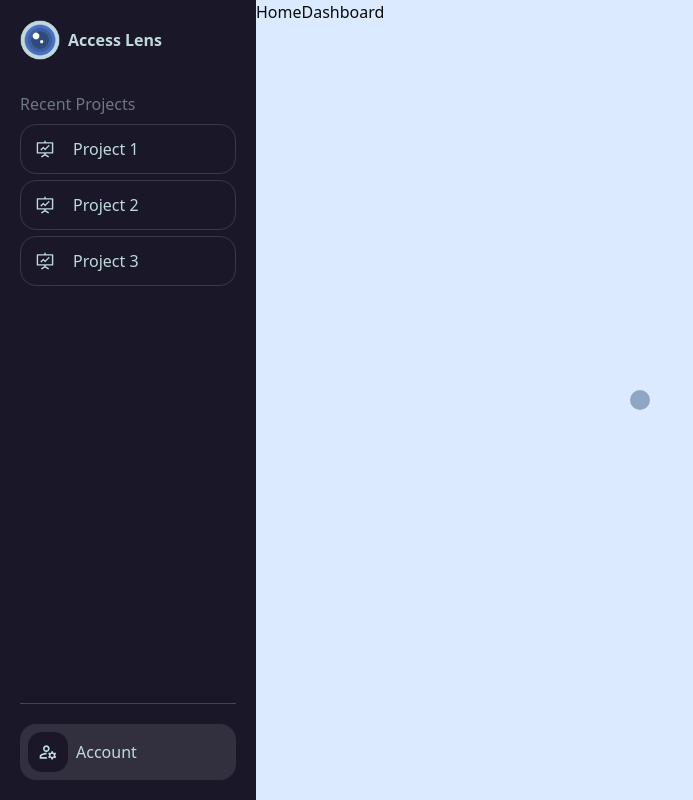
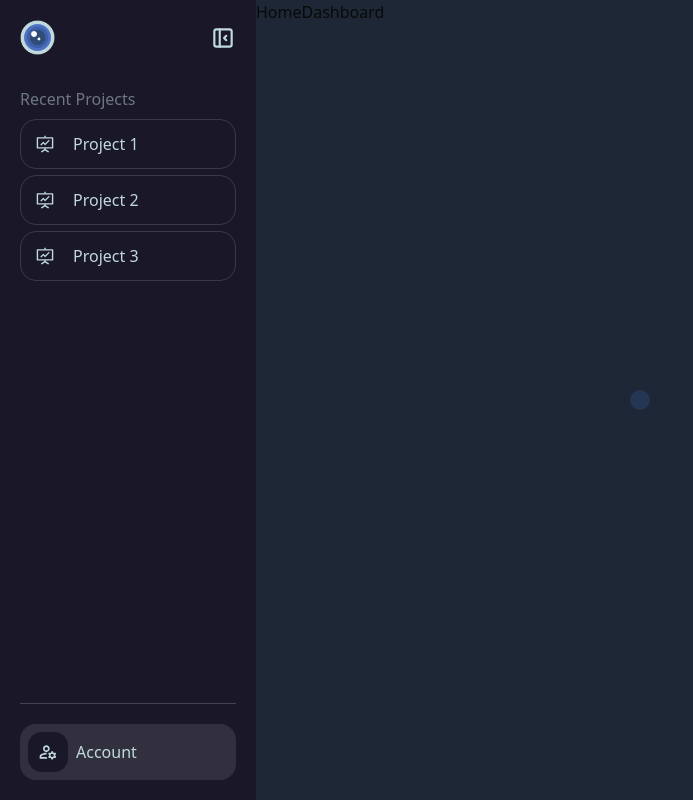
Before and after one commit to NamanMeravi/AccessLens, a React (Vite) app in the folder frontend/: page /dashboard/home in a window 1280 px wide. Shown: the whole page, without its empty margins (0-693 px from the left). Built offline with nearby package versions, Linux system fonts and the light colour scheme.

Commit message:
feat(frontend): Implement dashboard navigation sidebar open and close feature

```diff
--- /dev/null
+++ b/frontend/src/components/Button/Button2Icons.jsx
@@ -0,0 +1,22 @@
+import React from "react";
+import { useState } from "react";
+import {
+  TbLayoutSidebarLeftCollapse,
+  TbLayoutSidebarLeftCollapseFilled,
+} from "react-icons/tb";
+
+const Button2Icons = ({ handleOnClick, defaultIcon, hoverIcon }) => {
+  const [isHovered, setIsHovered] = useState(false);
+  return (
+    <button
+      onClick={handleOnClick}
+      onMouseEnter={() => setIsHovered(true)}
+      onMouseLeave={() => setIsHovered(false)}
+      className="text-[26px] cursor-pointer hover:text-[#baedf2] text-[#C0DADC]"
+    >
+      {isHovered ? hoverIcon : defaultIcon}
+    </button>
+  );
+};
+
+export default Button2Icons;
--- a/frontend/src/components/Dashboard/NavDashboard.jsx
+++ b/frontend/src/components/Dashboard/NavDashboard.jsx
@@ -3,6 +3,11 @@ import Logo from "../Logo/Logo";
 import { Link } from "react-router";
 import { MdOutlineManageAccounts } from "react-icons/md";
 import { AiOutlineFundProjectionScreen } from "react-icons/ai";
+import {
+  TbLayoutSidebarLeftCollapse,
+  TbLayoutSidebarLeftCollapseFilled,
+} from "react-icons/tb";
+import Button2Icons from "../Button/Button2Icons";
 
 const projects = [
   { name: "Project 1", projectId: "1" },
@@ -10,22 +15,28 @@ const projects = [
   { name: "Project 3", projectId: "3" },
 ];
 
-const NavDashboard = () => {
+const NavDashboard = ({ toggleNavBar }) => {
   return (
     <div className="p-5 bg-[#1a1728] flex flex-col justify-between h-full text-[#C0DADC]">
       <div>
-        <Link to="/dashboard/home">
-          <button className="flex items-center gap-2 cursor-pointer hover:text-[#c6f4f8]">
-            <Logo size="40" noMargin={true} />
-            <span className="font-semibold">Access Lens</span>
-          </button>
-        </Link>
+        <header className="flex justify-between">
+          <Link to="/dashboard/home">
+            <button className="flex items-center gap-2 cursor-pointer">
+              <Logo size="35" noMargin={true} />
+            </button>
+          </Link>
+          <Button2Icons
+            handleOnClick={toggleNavBar}
+            defaultIcon={<TbLayoutSidebarLeftCollapse />}
+            hoverIcon={<TbLayoutSidebarLeftCollapseFilled />}
+          />
+        </header>
         <main className="mt-8">
           <h1 className="text-[#c0dadc7e]">Recent Projects</h1>
           <ul className="flex flex-col gap-1.5 mt-2">
             {projects.map((project) => (
               <Link to={`project/${project.projectId}`}>
-                <button className="w-full cursor-pointer flex text-md items-center gap-2 p-1 rounded-2xl bg-transparent border-1 border-[#ffffff25] hover:bg-[#ffffff25]">
+                <button className="w-full cursor-pointer flex text-md items-center gap-2 p-1 rounded-2xl bg-transparent border border-[#ffffff25] hover:bg-[#ffffff25]">
                   <span className="rounded-xl p-2.5 text-xl bg-[#1a1728]">
                     <AiOutlineFundProjectionScreen />
                   </span>
--- a/frontend/src/pages/Dashboard.jsx
+++ b/frontend/src/pages/Dashboard.jsx
@@ -1,15 +1,44 @@
 import { Outlet } from "react-router";
 import NavDashboard from "../components/Dashboard/NavDashboard";
+import { useState } from "react";
+import { motion } from "framer-motion";
+import Button2Icons from "../components/Button/Button2Icons";
+import {
+  TbLayoutSidebarRightCollapse,
+  TbLayoutSidebarRightCollapseFilled,
+} from "react-icons/tb";
 
 const Dashboard = () => {
+  const [isNavBarOpen, setIsNavBarOpen] = useState(true);
+  const toggleNavBar = () => setIsNavBarOpen((prev) => !prev);
   return (
     <div className="flex relative">
-      <div className="bg-red-100 w-2/10 h-screen sticky top-0">
-        <NavDashboard />
-      </div>
-      <div className="bg-blue-100 w-8/10 min-h-screen">
+      <motion.div
+        layout
+        className={`bg-red-100 h-screen sticky top-0 overflow-hidden ${
+          isNavBarOpen ? "w-1/5" : "w-0"
+        }`}
+      >
+        <NavDashboard toggleNavBar={toggleNavBar} />
+      </motion.div>
+
+      <motion.div
+        layout
+        className={`bg-[#1d2736] min-h-screen ${
+          isNavBarOpen ? "w-4/5" : "w-full"
+        }`}
+      >
         <Outlet />
-      </div>
+      </motion.div>
+      {!isNavBarOpen && (
+        <span className="fixed top-4 left-4">
+          <Button2Icons
+            handleOnClick={toggleNavBar}
+            defaultIcon={<TbLayoutSidebarRightCollapse />}
+            hoverIcon={<TbLayoutSidebarRightCollapseFilled />}
+          />
+        </span>
+      )}
     </div>
   );
 };
--- a/frontend/utils.ts
+++ /dev/null
@@ -1,6 +0,0 @@
-import { type ClassValue, clsx } from "clsx";
-import { twMerge } from "tailwind-merge";
-
-export function cn(...inputs: ClassValue[]) {
-  return twMerge(clsx(inputs));
-}
--- a/frontend/vite.config.js
+++ b/frontend/vite.config.js
@@ -1,4 +1,3 @@
-import path from "path";
 import tailwindcss from "@tailwindcss/vite";
 import react from "@vitejs/plugin-react";
 import { defineConfig } from "vite";
@@ -6,9 +5,4 @@ import { defineConfig } from "vite";
 // https://vite.dev/config/
 export default defineConfig({
   plugins: [react(), tailwindcss()],
-  resolve: {
-    alias: {
-      "@": path.resolve(__dirname, "./src"),
-    },
-  },
 });
```
Also changed, not shown: frontend/jsconfig.json (deleted, +0 -10 lines).
